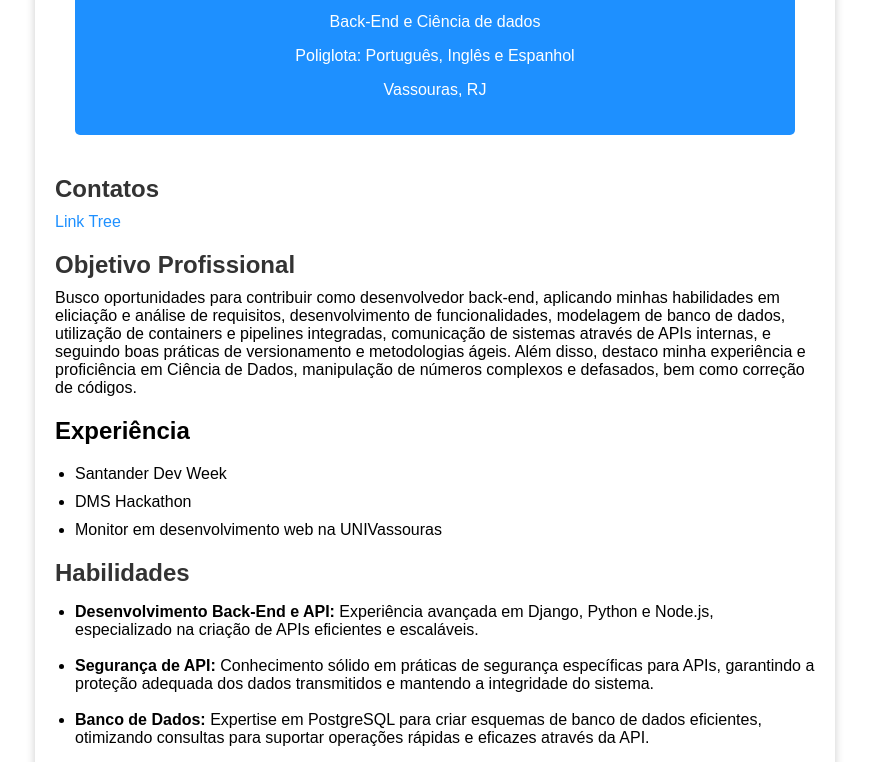
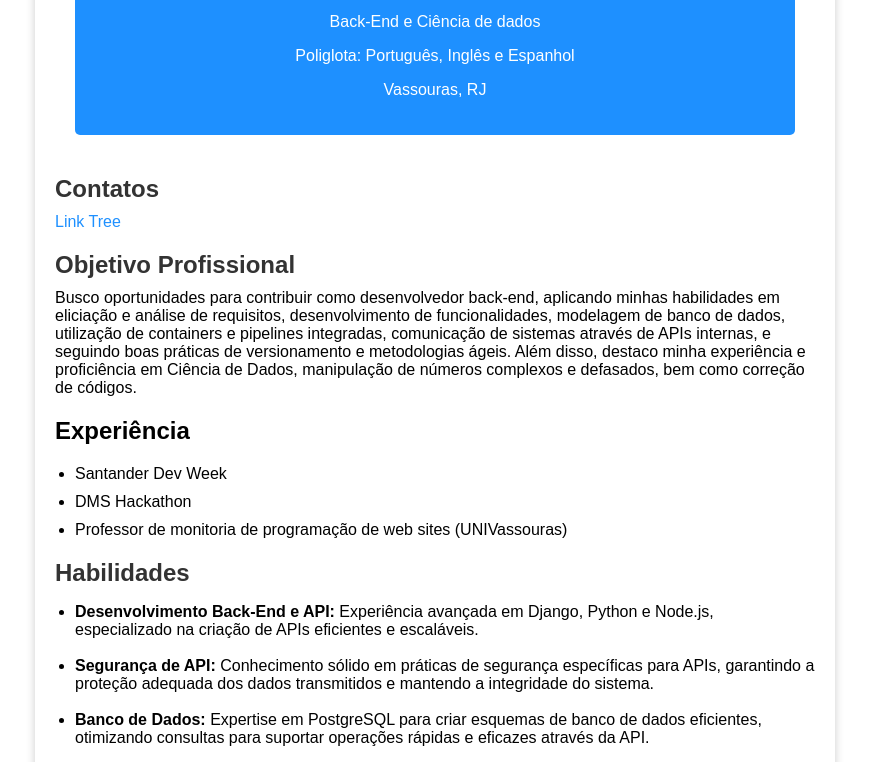
Before and after one commit to Luann8/curriculo-1.1, a plain HTML site: page index.html in a window 1280 px wide. Shown: the part 300-1062 px from the top of the page, without its empty margins (205-1074 px from the left). Drawn offline with Linux system fonts and the light colour scheme.

Commit message:
Update index.html

```diff
--- a/index.html
+++ b/index.html
@@ -236,7 +236,7 @@
                 </p>DMS Hackathon</p>
             </li>
             <li>
-                </p>Monitor em desenvolvimento web na UNIVassouras</p>
+                </p> Professor de monitoria de programação de web sites (UNIVassouras) </p>
             </li>
         </ul>
     </section>
```
